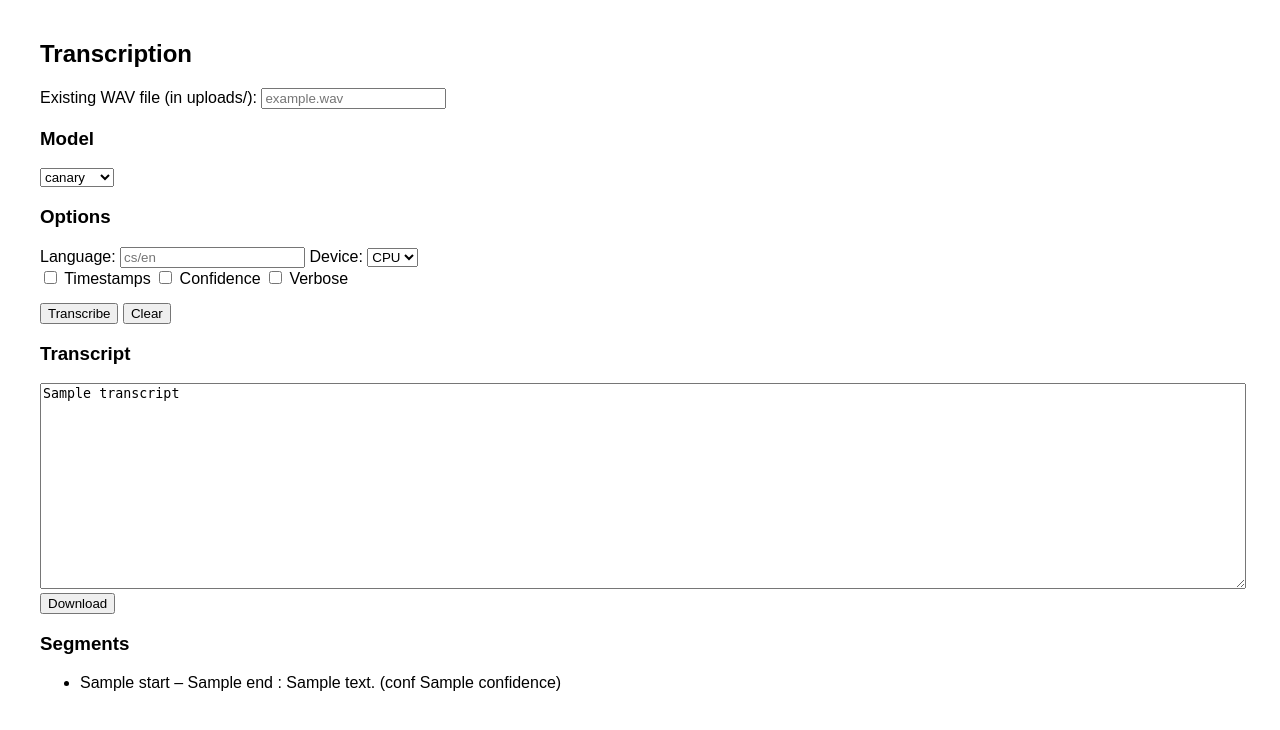
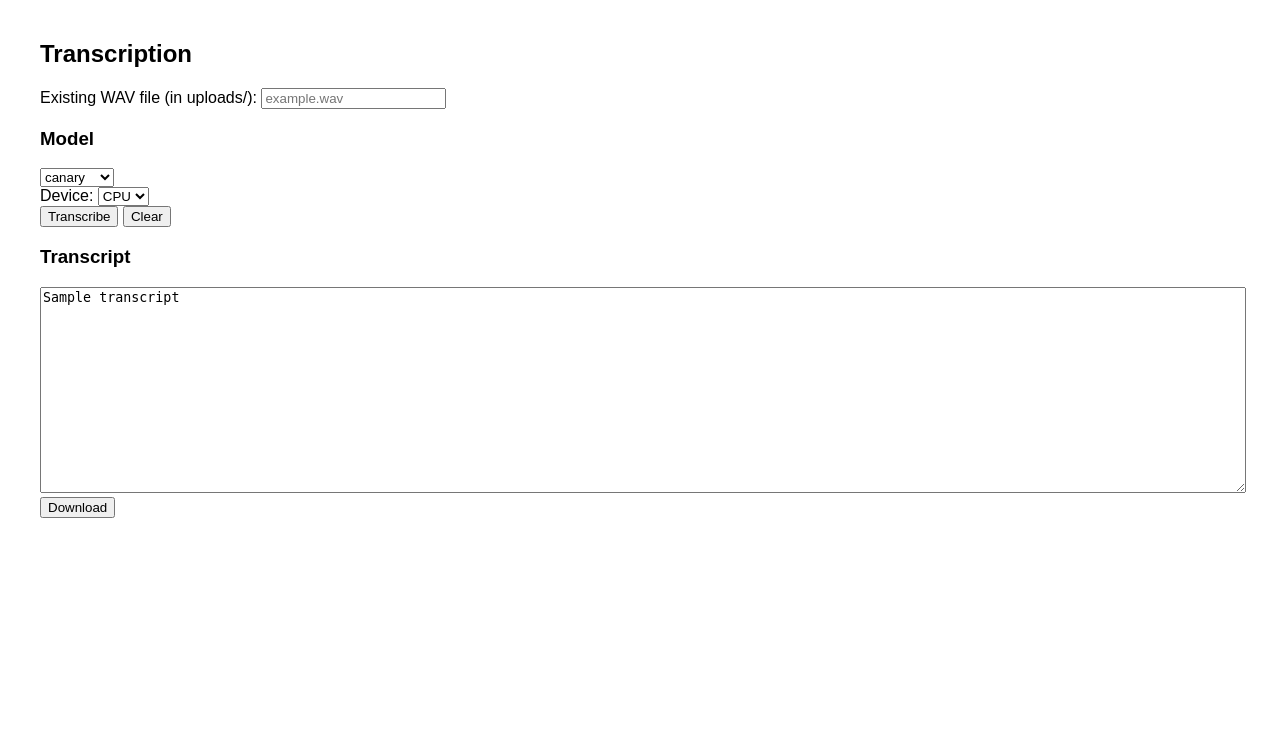
Before and after one commit to danieldedek/test2-image, a Flask app: template app/templates/index.html in a window 1280 px wide. Shown: the top 730 px of the page. Run offline with Flask 3, Linux system fonts and the light colour scheme; the template is opened without the code that fills it: most values are stand-ins (such as "Sample title", 1, 10 or a date in 2020).

Commit message:
Update index.html

```diff
--- a/app/templates/index.html
+++ b/app/templates/index.html
@@ -6,14 +6,13 @@
     <style>
         body { font-family: Arial; margin: 40px; }
         textarea { width: 100%; height: 200px; }
-        form > div { margin-bottom: 15px; }
     </style>
 </head>
 <body>
 
 <h2>Transcription</h2>
 
-<form method="POST" enctype="multipart/form-data">
+<form method="POST">
 
     <div>
         <label>Existing WAV file (in uploads/):</label>
@@ -30,18 +29,11 @@
     </div>
 
     <div>
-        <h3>Options</h3>
-        <label>Language:</label>
-        <input type="text" name="language" placeholder="cs/en">
         <label>Device:</label>
         <select name="device">
             <option value="cpu">CPU</option>
             <option value="cuda">GPU</option>
         </select>
-        <br>
-        <label><input type="checkbox" name="timestamps"> Timestamps</label>
-        <label><input type="checkbox" name="confidence"> Confidence</label>
-        <label><input type="checkbox" name="verbose"> Verbose</label>
     </div>
 
     <div>
@@ -55,7 +47,8 @@
 <div>
     <h3>Play audio</h3>
     <audio controls>
-        <source src="{{ url_for('uploaded_file', filename=audio_filename) }}">
+        <source src="{{ url_for('uploaded_file', filename=audio_filename) }}" type="audio/wav">
+        Your browser does not support the audio element.
     </audio>
 </div>
 {% endif %}
@@ -71,22 +64,5 @@
 </div>
 {% endif %}
 
-{% if segments %}
-<div>
-    <h3>Segments</h3>
-    <ul>
-    {% for s in segments %}
-        <li>{{ s.start }} – {{ s.end }} : {{ s.text }}
-            {% if s.confidence %} (conf {{ s.confidence }}){% endif %}
-        </li>
-    {% endfor %}
-    </ul>
-</div>
-{% endif %}
-
-{% if error %}
-<p style="color:red">{{ error }}</p>
-{% endif %}
-
 </body>
 </html>
```
